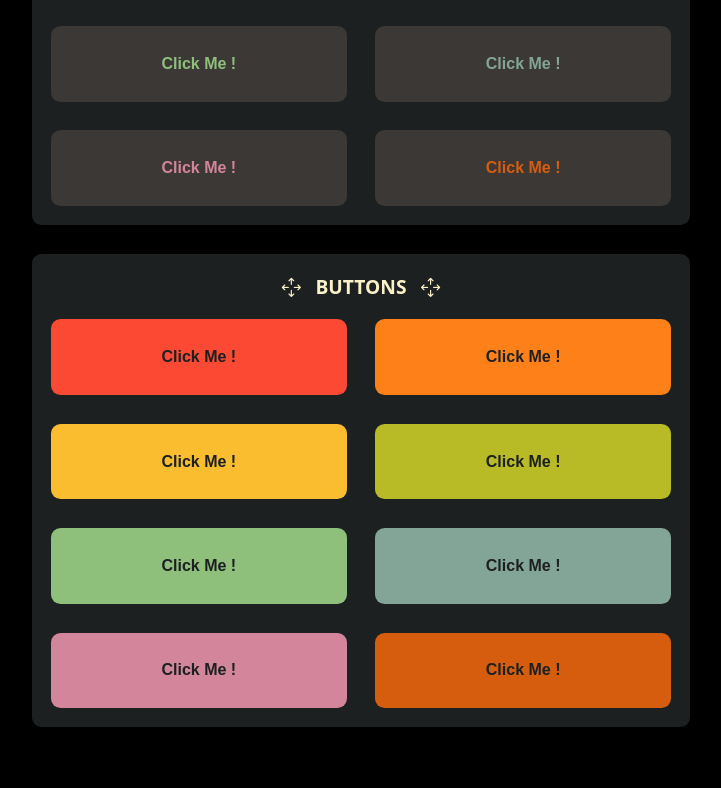
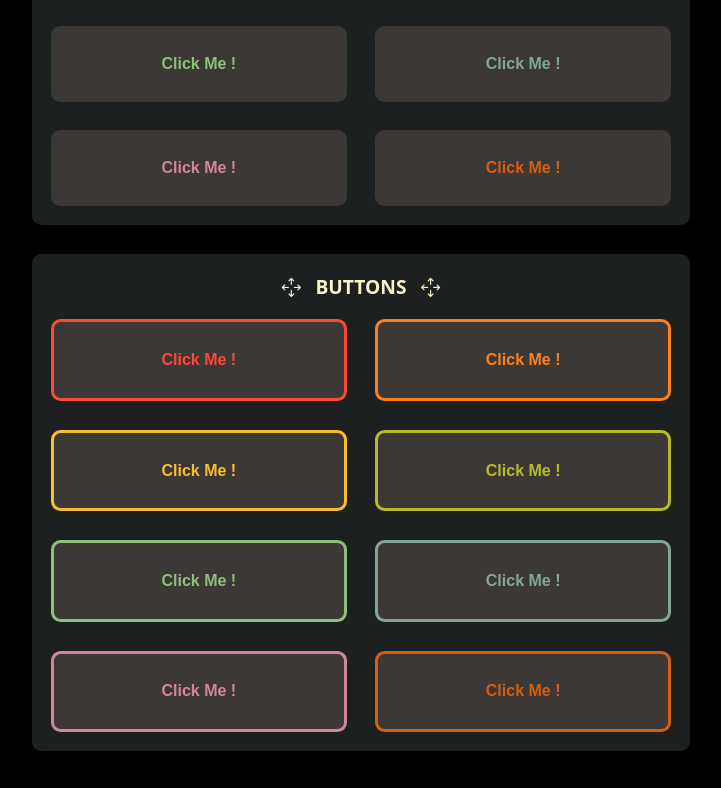
Before and after one commit to Ashrafbasar/nebula, a website: page index.html in a window 1280 px wide. Shown: the part 1634-2422 px from the top of the page, without its empty margins (279-1000 px from the left). Before the commit the page ends 2398 px from the top, so only its background shows below. Drawn offline with nearby package versions, Linux system fonts and the light colour scheme.

Commit message:
change: added border button

```diff
--- a/style.scss
+++ b/style.scss
@@ -115,12 +115,12 @@ nav {
 
 #section-4 {
     button { color: var(--base00) }
-    button:nth-child(1) { background-color: var(--base08) }
-    button:nth-child(2) { background-color: var(--base09) }
-    button:nth-child(3) { background-color: var(--base0A) }
-    button:nth-child(4) { background-color: var(--base0B) }
-    button:nth-child(5) { background-color: var(--base0C) }
-    button:nth-child(6) { background-color: var(--base0D) }
-    button:nth-child(7) { background-color: var(--base0E) }
-    button:nth-child(8) { background-color: var(--base0F) }
+    button:nth-child(1) { border: 0.2rem solid var(--base08); color: var(--base08) }
+    button:nth-child(2) { border: 0.2rem solid var(--base09); color: var(--base09) }
+    button:nth-child(3) { border: 0.2rem solid var(--base0A); color: var(--base0A) }
+    button:nth-child(4) { border: 0.2rem solid var(--base0B); color: var(--base0B) }
+    button:nth-child(5) { border: 0.2rem solid var(--base0C); color: var(--base0C) }
+    button:nth-child(6) { border: 0.2rem solid var(--base0D); color: var(--base0D) }
+    button:nth-child(7) { border: 0.2rem solid var(--base0E); color: var(--base0E) }
+    button:nth-child(8) { border: 0.2rem solid var(--base0F); color: var(--base0F) }
 }
```
Also changed, not shown: index.html (+1 -1 lines), style.css, 1 other file.
